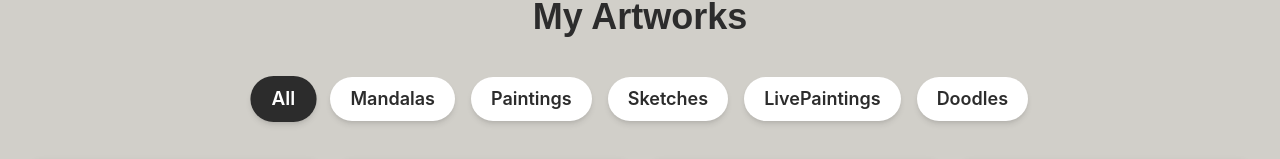
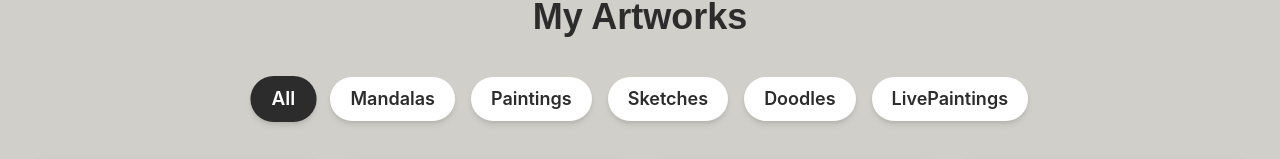
Before and after one commit to msranjana/varnaveda, a React (Create React App) app: page / in a window 1280 px wide. Shown: the part 385-544 px from the top of the page. Built offline with nearby package versions, Linux system fonts and the light colour scheme.

Commit message:
rearanged gallery section

```diff
--- a/src/components/Gallery.jsx
+++ b/src/components/Gallery.jsx
@@ -40,17 +40,18 @@ const categories = {
     require("../assets/sketches/sketch3.jpg"),
     require("../assets/sketches/sketch4.jpg"),
   ],
-  LivePaintings: [
-    require("../assets/speedpaintings/speedpainting3.png"),
-    require("../assets/speedpaintings/speedpainting2.jpg"),
-    require("../assets/speedpaintings/speedpainting1.jpg"),
-  ],
   Doodles: [
     require("../assets/doodles/doodle1.jpg"),
     require("../assets/doodles/doodle2.jpg"),
     require("../assets/doodles/doodle3.jpg"),
     require("../assets/doodles/doodle4.jpg"),
   ],
+  LivePaintings: [
+    require("../assets/speedpaintings/speedpainting3.png"),
+    require("../assets/speedpaintings/speedpainting2.jpg"),
+    require("../assets/speedpaintings/speedpainting1.jpg"),
+  ],
+
 };
 
 const Gallery = () => {
```
